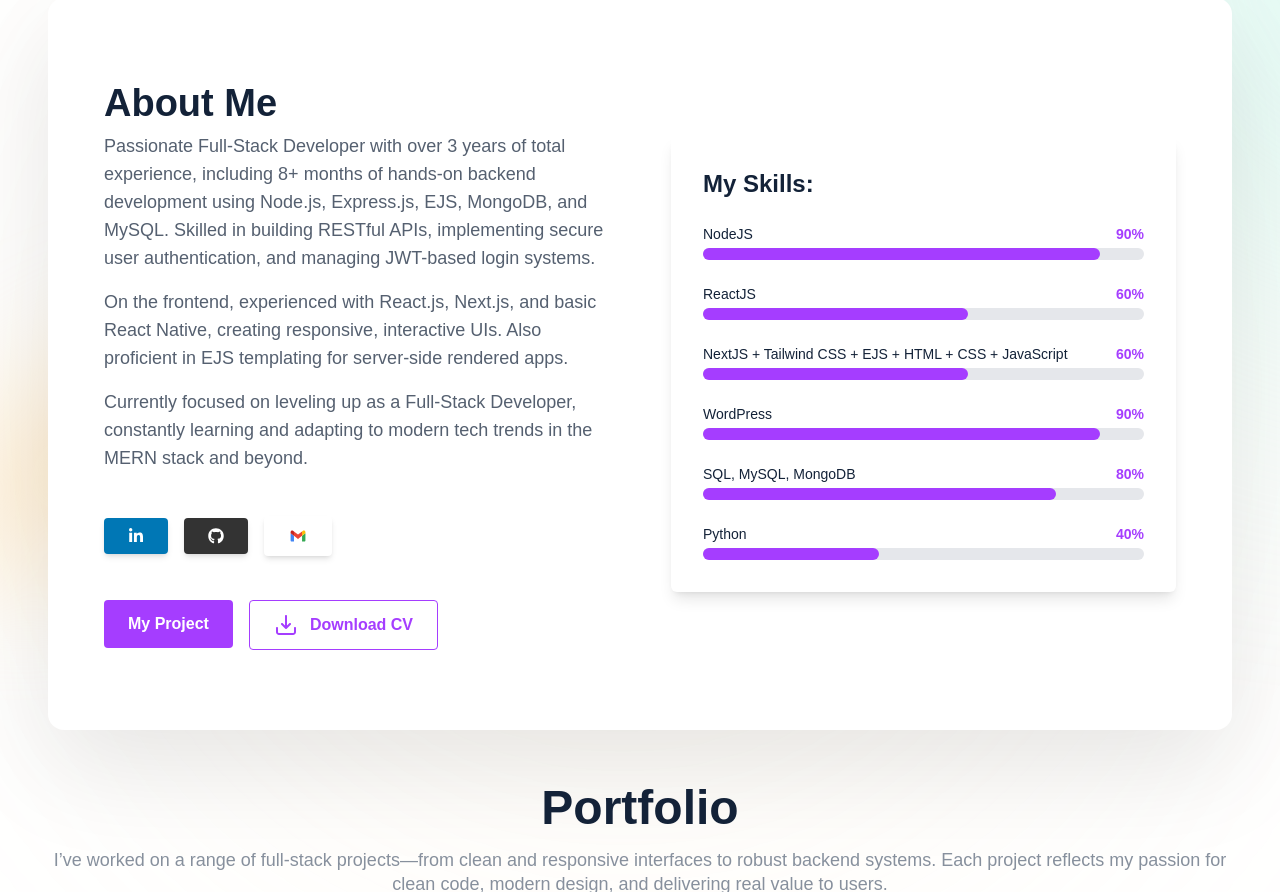
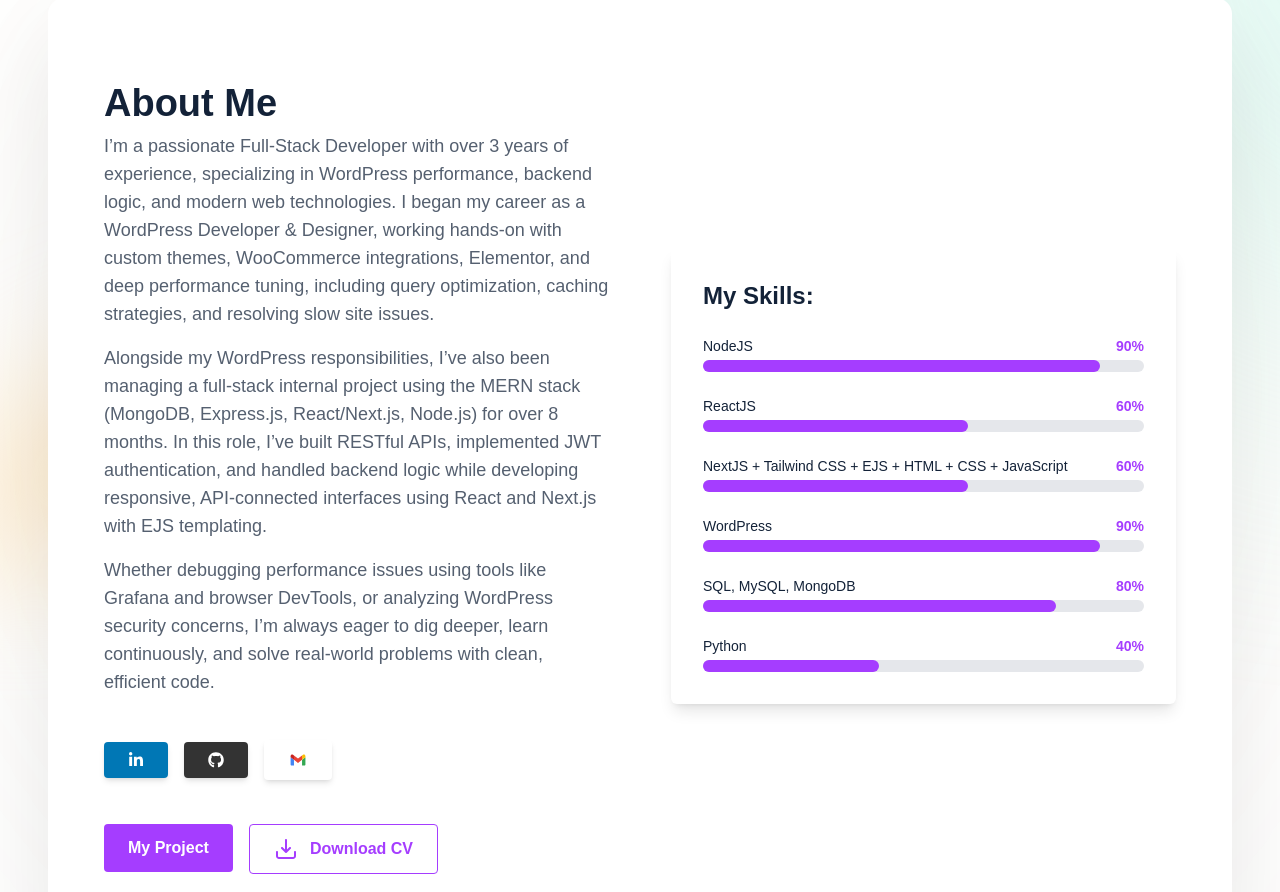
Before and after one commit to S4NJ18/my-portfolio, a Next.js app: page / in a window 1280 px wide. Shown: the part 677-1569 px from the top of the page. Built offline with nearby package versions, Linux system fonts and the light colour scheme.

Commit message:
Update page.js

```diff
--- a/app/page.js
+++ b/app/page.js
@@ -1,6 +1,50 @@
+import type { Metadata } from 'next';
 import SkillsCard from "@/component/SkillCard";
 import Image from "next/image";
 import Link from "next/link";
+
+export const metadata: Metadata = {
+  title: 'Full-Stack Developer | WordPress & MERN Stack Expert',
+  description: 'I’m a Full-Stack Developer with 3+ years of experience in WordPress performance tuning, WooCommerce, and MERN stack development. Skilled in backend logic, API development, JWT auth, and modern front-end using React and Next.js.',
+  keywords: [
+    'Full-Stack Developer',
+    'WordPress Performance',
+    'MERN Stack',
+    'React',
+    'Next.js',
+    'Node.js',
+    'WooCommerce',
+    'API Development',
+    'JWT Authentication',
+    'Web Developer Portfolio',
+  ],
+  authors: [{ name: 'Sanjib Mondal', url: 'https://s4nj18.github.io/my-portfolio/' }],
+  openGraph: {
+    title: 'Full-Stack Developer Portfolio | WordPress & MERN Stack Expert',
+    description:
+      'Explore my portfolio showcasing WordPress performance optimization, full-stack development with MERN, and secure, scalable web solutions.',
+    url: 'https://s4nj18.github.io/my-portfolio/',
+    siteName: 'Sanjib Portfolio',
+    images: [
+      {
+        url: '/my-portfolio/Developer.jpeg',
+        width: 1200,
+        height: 630,
+        alt: 'Portfolio Preview',
+      },
+    ],
+    type: 'website',
+  },
+  twitter: {
+    card: 'summary_large_image',
+    title: 'Full-Stack Developer Portfolio | WordPress & MERN Expert',
+    description:
+      'Custom themes, WooCommerce, MERN stack, API integration, performance debugging & more.',
+    images: ['/my-portfolio/Developer.jpeg'],
+  },
+  metadataBase: new URL('https://s4nj18.github.io/my-portfolio/'),
+};
+
 
 const Home = () => {
   return (
@@ -103,27 +147,17 @@ const Home = () => {
                 <div className="flex flex-col gap-4 items-start relative">
                   <p className="text-lg leading-6 text-[#556070]">
                     <span className="text-[#556070] text-lg font-normal">
-                      Passionate Full-Stack Developer with over 3 years of total
-                      experience, including 8+ months of hands-on backend
-                      development using Node.js, Express.js, EJS, MongoDB, and
-                      MySQL. Skilled in building RESTful APIs, implementing
-                      secure user authentication, and managing JWT-based login
-                      systems.
+                      I’m a passionate Full-Stack Developer with over 3 years of experience, specializing in WordPress performance, backend logic, and modern web technologies. I began my career as a WordPress Developer & Designer, working hands-on with custom themes, WooCommerce integrations, Elementor, and deep performance tuning, including query optimization, caching strategies, and resolving slow site issues.
                     </span>
                   </p>
                   <p className="text-lg leading-6 text-[#556070]">
                     <span className="text-[#556070] text-lg font-normal">
-                      On the frontend, experienced with React.js, Next.js, and
-                      basic React Native, creating responsive, interactive UIs.
-                      Also proficient in EJS templating for server-side rendered
-                      apps.
+                      Alongside my WordPress responsibilities, I’ve also been managing a full-stack internal project using the MERN stack (MongoDB, Express.js, React/Next.js, Node.js) for over 8 months. In this role, I’ve built RESTful APIs, implemented JWT authentication, and handled backend logic while developing responsive, API-connected interfaces using React and Next.js with EJS templating.
                     </span>
                   </p>
                   <p className="text-lg leading-6 text-[#556070]">
                     <span className="text-[#556070] text-lg font-normal">
-                      Currently focused on leveling up as a Full-Stack
-                      Developer, constantly learning and adapting to modern tech
-                      trends in the MERN stack and beyond.
+Whether debugging performance issues using tools like Grafana and browser DevTools, or analyzing WordPress security concerns, I’m always eager to dig deeper, learn continuously, and solve real-world problems with clean, efficient code.
                     </span>
                   </p>
                 </div>
```
